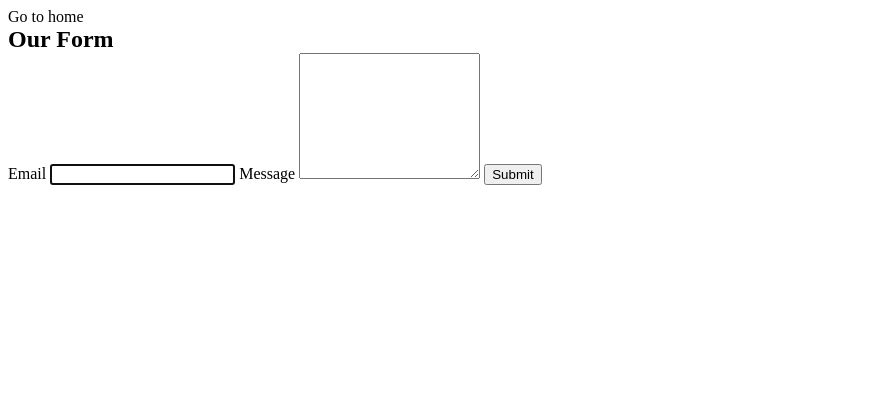
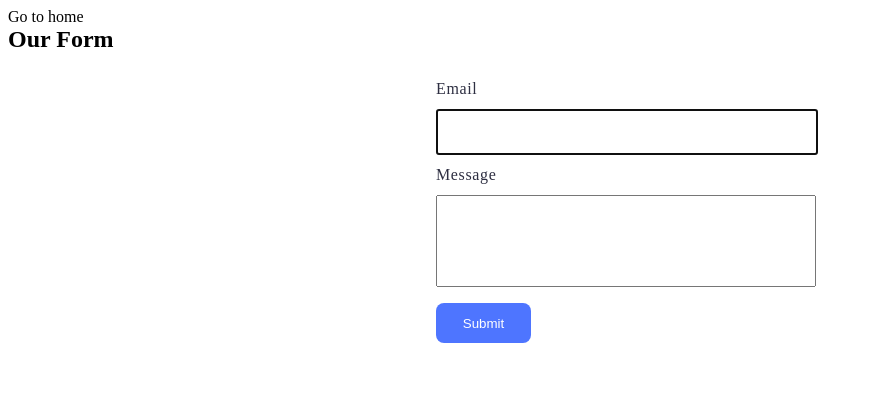
Before and after one commit to OlikKorsun/goit-js-hw-09, a website built with Vite: page src/2-form.html in a window 1280 px wide. Shown: the whole page, without its empty margins (0-873 px from the left). Built offline with nearby package versions, Linux system fonts and the light colour scheme.

Commit message:
2-form done

```diff
--- a/src/css/styles.css
+++ b/src/css/styles.css
@@ -24,3 +24,52 @@
   width: 360px;
   height: 200px;
 }
+
+.feedback-form {
+  width: 408px;
+  height: 296px;
+  display: flex;
+  flex-direction: column;
+  padding: 24px;
+  margin: 0 auto;
+  /* gap: 18px; */
+  font-family: Montserrat;
+  font-size: 16px;
+  font-style: normal;
+  font-weight: 500;
+  line-height: 1.5;
+  letter-spacing: 0.04em;
+  color: #2E2F42;
+ }
+
+ label {
+   display: flex;
+   flex-direction: column;
+   gap: 8px;
+ }
+
+ input {
+   width: 360px;
+   height: 40px;
+   margin-bottom: 8px;
+   padding-left: 16px;
+ }
+
+ textarea {
+   width: 360px;
+   height: 80px;
+   resize: none;
+   padding-left: 16px;
+   padding-top: 8px;
+ }
+
+ button {
+   padding: 8px 16px;
+   border-radius: 8px;
+   background: #4E75FF;
+   width: 95px;
+   height: 40px;
+   color: #FFF;
+   margin-top: 16px;
+   border: none;
+ }
--- a/src/js/2-form.js
+++ b/src/js/2-form.js
@@ -1 +1,42 @@
-console.log("Hi Form");
+const formInput = document.querySelector(".feedback-form");
+const STORAGE_KEY = "feedback-form-state";
+
+// 1. Умова - прослуховувач input записує в локальне сховище
+// об'єкт з даними з форми
+
+formInput.addEventListener("input", (event) => {
+    const userEmail = formInput.email.value.trim();
+    const userMessage = formInput.message.value.trim();
+    const fillForm = {
+        email: userEmail,
+        message: userMessage,
+    }
+    localStorage.setItem(STORAGE_KEY, JSON.stringify(fillForm));
+})
+
+// 2. Умова - при перезавантаженні сторінки беруться дані
+// з локального сховища і відтворюються в полях форми, якщо
+// локальне сховище порожнє - форма порожня
+
+const savedData = localStorage.getItem(STORAGE_KEY);
+if (savedData) {
+    const parseData = JSON.parse(savedData);
+    formInput.email.value = parseData.email || "";
+    formInput.message.value = parseData.message || "";
+}
+
+// 3. Умова - прослуховувач submit виводить в консоль
+// об'єкт з даними з локального сховища, і обнуляє його.
+// Форма також обнуляється
+
+formInput.addEventListener("submit", (event) => {
+    event.preventDefault();
+    if (!formInput.email.value.trim() ||
+        !formInput.message.value.trim()) {
+        alert("Всі поля повинні бути заповнені");
+        return;
+    }
+    console.table(JSON.parse(localStorage.getItem(STORAGE_KEY)));
+    localStorage.removeItem(STORAGE_KEY);
+    formInput.reset();
+})
```
